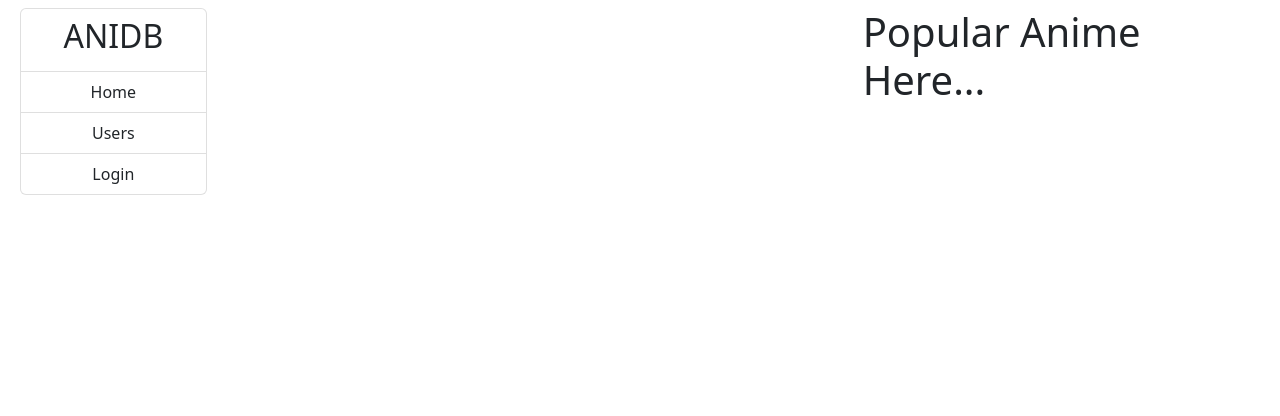
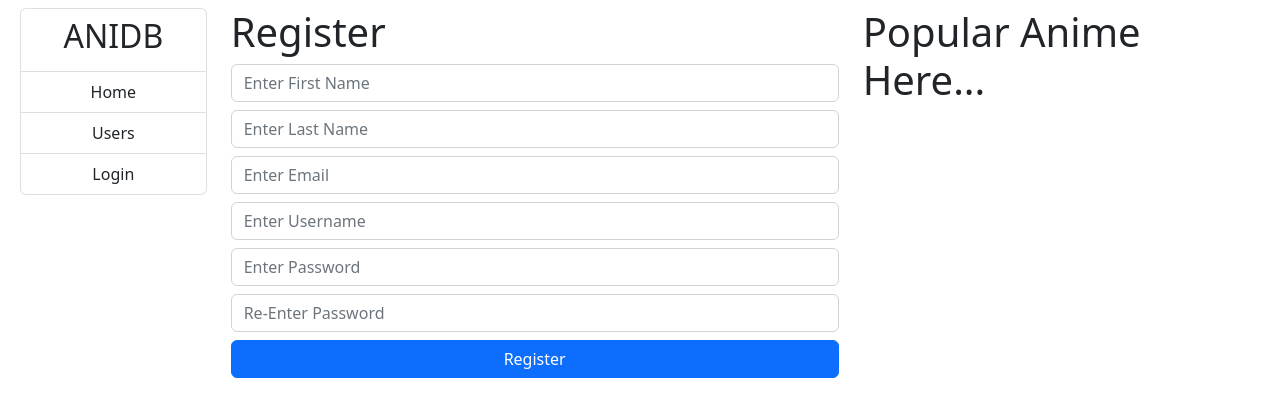
Before and after one commit to sricharan13/anidb-react-web-app, a React (Create React App) app: page /register in a window 1280 px wide. Shown: the top 416 px of the page. Built offline with nearby package versions, Linux system fonts and the light colour scheme; no server answers.

Commit message:
v1 - login, profile, register, homepage carousel

```diff
--- a/package.json
+++ b/package.json
@@ -11,6 +11,7 @@
     "bootstrap": "^5.2.3",
     "bootstrap-icons": "^1.10.2",
     "react": "^18.2.0",
+    "react-bootstrap": "^2.6.0",
     "react-dom": "^18.2.0",
     "react-material-ui-carousel": "^3.4.2",
     "react-redux": "^8.0.5",
--- a/src/App.js
+++ b/src/App.js
@@ -2,7 +2,6 @@ import './App.css';
 import 'bootstrap/dist/css/bootstrap.min.css';
 import 'bootstrap-icons/font/bootstrap-icons.css';
 import Anidb from "./anidb";
-import {BrowserRouter} from "react-router-dom";
 
 function App() {
   return (
--- a/src/anidb/home/index.js
+++ b/src/anidb/home/index.js
@@ -1,7 +1,8 @@
 import "./index.css";
-
+import Carousel from 'react-bootstrap/Carousel';
 
 const HomeComponent = () => {
+    const images = ['/images/space-x-starship.webp', '/images/one-piece-banner.jpeg']
     return(
         <>
             <div className="row">
@@ -9,6 +10,19 @@ const HomeComponent = () => {
                     <input placeholder="Search your favourite Anime!!!" className="ps-5 w-75"/>
                     <button type="submit" className="form-control w-25">Search</button>
                 </div>
+                <Carousel className="mt-2">
+                    {
+                        images.map((image) =>
+                            <Carousel.Item>
+                                <img className="d-block w-100" height="300px" src={`${image}`} alt="First Slide"/>
+                                <Carousel.Caption>
+                                    <h3>First slide label</h3>
+                                    <p>Nulla vitae elit libero, a pharetra augue mollis interdum.</p>
+                                </Carousel.Caption>
+                            </Carousel.Item>
+                        )
+                    }
+                </Carousel>
             </div>
         </>
     );
--- a/src/anidb/index.js
+++ b/src/anidb/index.js
@@ -4,23 +4,28 @@ import {Provider} from "react-redux";
 import usersReducer from "./users/users-reducer";
 import {BrowserRouter, Route, Routes} from "react-router-dom";
 import HomeComponent from "./home";
+import Login from "./users/login";
+import CurrentUser from "./users/current-user";
+import Profile from "./users/profile";
+import Register from "./users/register";
 
 const store = configureStore({reducer: {users: usersReducer}})
 
 function Anidb() {
     return(
         <Provider store={store}>
-            {/*<CurrentUser>*/}
+            <CurrentUser>
                 <BrowserRouter>
                     <div className="row mt-2 ms-2 me-2">
                         <div className="col-2 col-md-2 col-lg-1 col-xl-2">
                             <NavigationComponent/>
                         </div>
-                        <div className="col-10 col-md-10 col-lg-7 col-xl-6" style={{"position": "relative"}}>
+                        <div className="col-10 col-md-10 col-lg-7 col-xl-6">
                             <Routes>
                                 <Route path="/" element={<HomeComponent/>}/>
-                            {/*    <Route path="users" element={<ExploreComponent/>}/>*/}
-                            {/*    <Route path="profile" element={<ProfileComponent/>}/>*/}
+                                <Route path="/login" element={<Login/>}/>
+                                <Route path="/register" element={<Register/>}/>
+                                <Route path="/profile" element={<Profile/>}/>
                             </Routes>
                         </div>
                         <div className="d-none d-sm-none d-md-none d-lg-block col-lg-4 col-xl-4">
@@ -28,7 +33,7 @@ function Anidb() {
                         </div>
                     </div>
                 </BrowserRouter>
-            {/*</CurrentUser>*/}
+            </CurrentUser>
         </Provider>
     );
 }
--- a/src/anidb/navigation_sidebar/index.js
+++ b/src/anidb/navigation_sidebar/index.js
@@ -12,7 +12,8 @@ const NavigationComponent = () => {
     ]
     if (currentUser) {
         screens.push('profile')
-    } else {
+    }
+    else {
         screens.push('login')
     }
 
--- /dev/null
+++ b/src/anidb/users/current-user.js
@@ -0,0 +1,14 @@
+import React, {useEffect} from "react";
+import {profileThunk} from "./users-thunks";
+import {useDispatch, useSelector} from "react-redux";
+
+const CurrentUser = ({children}) => {
+    const {currentUser} = useSelector((state) => state.users)
+    const dispatch = useDispatch()
+    useEffect(() => {
+        dispatch(profileThunk())
+    }, [])
+    return(children)
+}
+
+export default CurrentUser
--- /dev/null
+++ b/src/anidb/users/login.js
@@ -0,0 +1,43 @@
+import {useState} from "react";
+import {useDispatch, useSelector} from "react-redux";
+import {loginThunk, registerThunk} from "./users-thunks";
+import {useNavigate} from "react-router";
+import {Link} from "react-router-dom";
+
+const Login = () => {
+    const [username, setUsername] = useState('')
+    const [password, setPassword] = useState('')
+    const [error, setError] = useState(null)
+    const {currentUser} = useSelector((state) => state.users)
+    const navigate = useNavigate();
+    const dispatch = useDispatch()
+    const handleLoginBtn = () => {
+        setError(null)
+        const loginUser = {username, password}
+        dispatch(loginThunk(loginUser))
+    }
+    return(
+        <>
+            <h1>Login</h1>
+            {
+                error &&
+                <div className="alert alert-danger">
+                    {error}
+                </div>
+            }
+            <input className="form-control mb-2" placeholder="Enter Username" onChange={(e) => setUsername(e.target.value)}/>
+            <input className="form-control mb-2" placeholder="Enter Password" onChange={(e) => setPassword(e.target.value)}/>
+            <button onClick={handleLoginBtn} className="btn btn-primary w-100">Login</button>
+            <div className="text-center mt-2">
+                <span>Don't have an account? </span>
+                <Link to="/register"><span>Register Now</span></Link>
+            </div>
+            {
+                currentUser &&
+                navigate("/profile")
+            }
+        </>
+    )
+}
+
+export default Login
--- /dev/null
+++ b/src/anidb/users/profile.js
@@ -0,0 +1,30 @@
+import {useDispatch, useSelector} from "react-redux";
+import {current} from "@reduxjs/toolkit";
+import {logoutThunk} from "./users-thunks";
+import {useNavigate} from "react-router";
+
+const Profile = () => {
+    const {currentUser} = useSelector((state) => state.users)
+    const dispatch = useDispatch()
+    const navigate = useNavigate()
+    const handleLogout = () => {
+        dispatch(logoutThunk())
+    }
+    return(
+        <>
+            <h1>Profile</h1>
+            {
+                currentUser &&
+                <h2>Welcome {currentUser.username}</h2>
+            }
+            <button className="btn btn-danger" onClick={handleLogout}>
+                Logout
+            </button>
+            {
+                !currentUser && navigate('/login')
+            }
+        </>
+    )
+}
+
+export default Profile
--- /dev/null
+++ b/src/anidb/users/register.js
@@ -0,0 +1,68 @@
+import {useState} from "react";
+import {useDispatch, useSelector} from "react-redux";
+import {registerThunk} from "./users-thunks";
+import {useNavigate} from "react-router";
+
+const Register = () => {
+    const [username, setUsername] = useState('')
+    const [password, setPassword] = useState('')
+    const [validatePassword, setValidatePassword] = useState('')
+    const [error, setError] = useState(null)
+    const {currentUser} = useSelector((state) => state.users)
+    const dispatch = useDispatch()
+    const navigate = useNavigate()
+    const handleRegisterBtn = () => {
+        if (password !== validatePassword) {
+            setError('Passwords must match')
+            return
+        }
+        setError(null)
+        const newUser = {username, password}
+        dispatch(registerThunk(newUser))
+    }
+    return(
+        <>
+            <h1>Register</h1>
+            {
+                error &&
+                <div className="alert alert-danger">
+                    {error}
+                </div>
+            }
+            <input
+                className="form-control mb-2"
+                placeholder="Enter First Name"
+                onChange={(e) => setValidatePassword(e.target.value)}/>
+            <input
+                className="form-control mb-2"
+                placeholder="Enter Last Name"
+                onChange={(e) => setValidatePassword(e.target.value)}/>
+            <input
+                className="form-control mb-2"
+                placeholder="Enter Email"
+                onChange={(e) => setValidatePassword(e.target.value)}/>
+            <input
+                className="form-control mb-2"
+                placeholder="Enter Username"
+                onChange={(e) => setUsername(e.target.value)}/>
+            <input
+                className="form-control mb-2"
+                placeholder="Enter Password"
+                onChange={(e) => setPassword(e.target.value)}/>
+            <input
+                className="form-control mb-2"
+                placeholder="Re-Enter Password"
+                onChange={(e) => setValidatePassword(e.target.value)}/>
+            <button
+                onClick={handleRegisterBtn}
+                className="btn btn-primary w-100">
+                Register
+            </button>
+            {
+                currentUser && navigate("/profile")
+            }
+        </>
+    )
+}
+
+export default Register
--- a/src/anidb/users/users-thunks.js
+++ b/src/anidb/users/users-thunks.js
@@ -5,17 +5,14 @@ export const findAllUsersThunk = createAsyncThunk(
     'findAllUsers',
     async () => await findAllUsers()
 )
-
 export const registerThunk = createAsyncThunk(
     'register',
     async (user) => await register(user)
 )
-
 export const logoutThunk = createAsyncThunk(
     'logout',
     async () => await logout()
 )
-
 export const loginThunk = createAsyncThunk(
     'login',
     async (user) => await login(user)
```
Also changed, not shown: src/anidb/users/index.js (added, +34 -0 lines), 1 other file (tests, documents, lock files or other folders).
